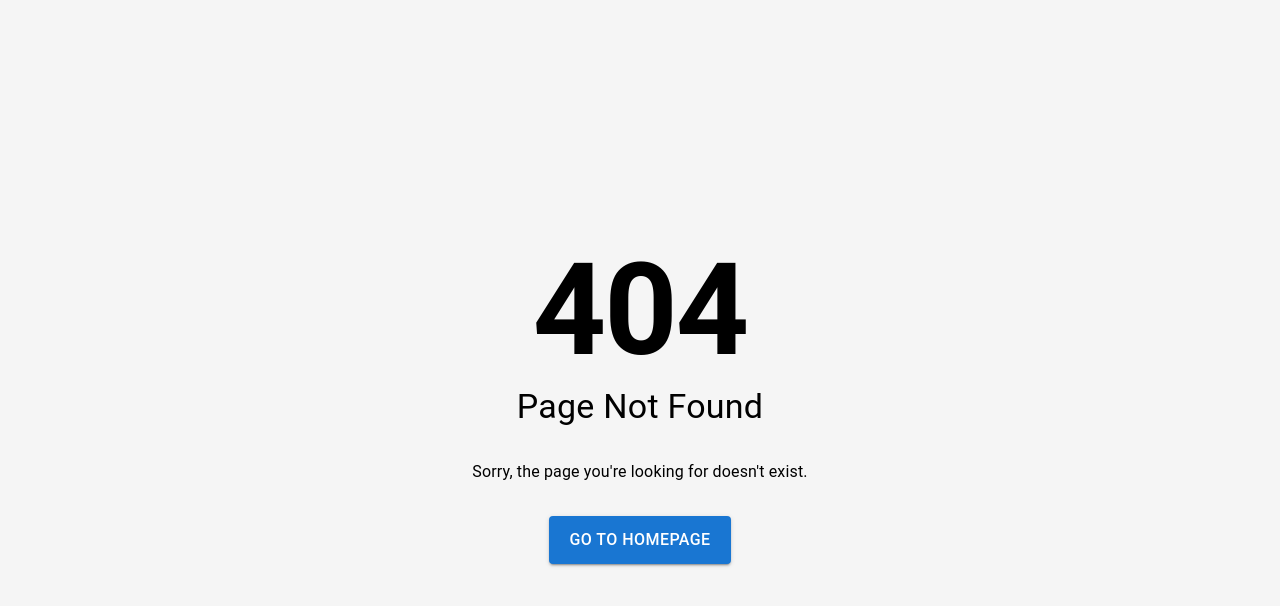
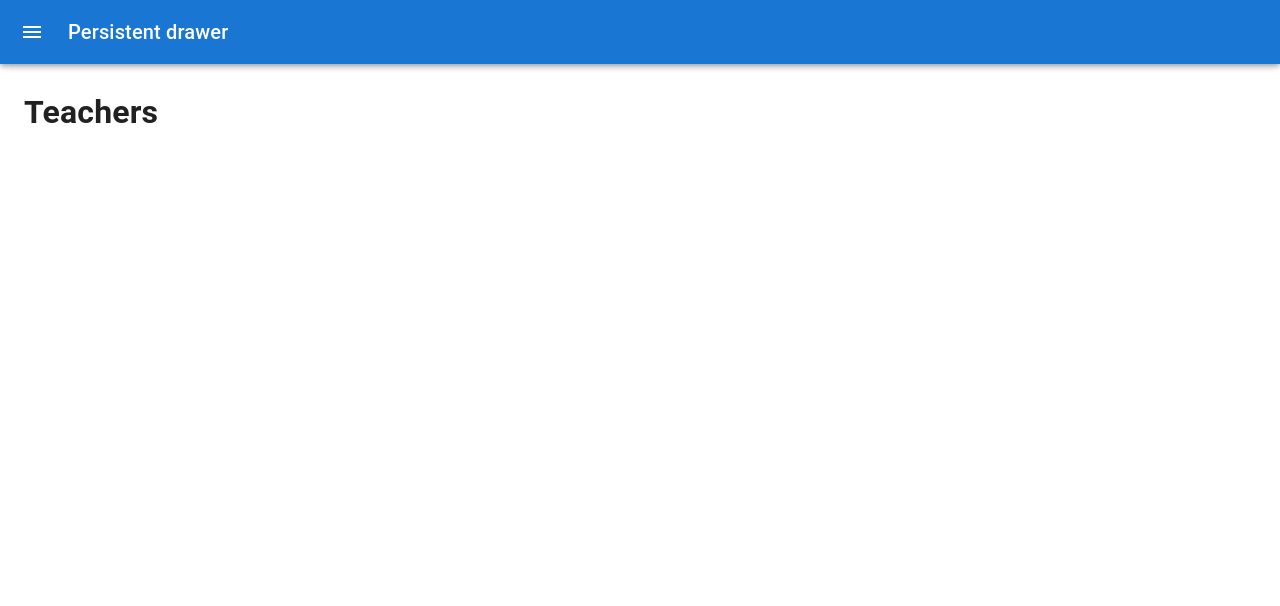
Before and after one commit to sbharth1/student_panel, a React (Vite) app: page /teacher in a window 1280 px wide. Before the commit this address had no page. Shown: the top 606 px of the page. Built offline with nearby package versions, Linux system fonts and the light colour scheme.

Commit message:
add teacher page

```diff
--- a/src/components/SideBar.tsx
+++ b/src/components/SideBar.tsx
@@ -6,15 +6,15 @@ import {
   ListItemIcon,
   Collapse,
 } from "@mui/material";
-import  { useState } from "react";
-import DashboardIcon from '@mui/icons-material/Dashboard';
+import { useState } from "react";
+import DashboardIcon from "@mui/icons-material/Dashboard";
 import ExpandMoreIcon from "@mui/icons-material/ExpandMore";
-import LayersIcon from '@mui/icons-material/Layers';
+import LayersIcon from "@mui/icons-material/Layers";
 import ExpandLessIcon from "@mui/icons-material/ExpandLess";
-import GroupIcon from '@mui/icons-material/Group';
+import GroupIcon from "@mui/icons-material/Group";
 import { useNavigate } from "react-router";
 
-const CollapseListItem = ({ links }:any) => {
+const CollapseListItem = ({ links }: any) => {
   const [isOpen, setIsOpen] = useState(false);
   const navigate = useNavigate();
   return (
@@ -34,9 +34,9 @@ const CollapseListItem = ({ links }:any) => {
       {links.children && (
         <Collapse in={isOpen}>
           <List>
-            {links.children.map((child:any, index:number) => (
+            {links.children.map((child: any, index: number) => (
               <ListItem disablePadding divider key={index}>
-                <ListItemButton onClick={() => navigate(links.path)}>
+                <ListItemButton onClick={() => navigate(child.path)}>
                   <ListItemIcon>{child.icon}</ListItemIcon>
                   <ListItemText primary={child.label} />
                 </ListItemButton>
@@ -65,15 +65,19 @@ const Navlinks = [
         label: "Students",
         icon: <GroupIcon />,
         path: "/student",
+      },
+      {
+        label: "Roles",
+        icon: <LayersIcon />,
+        path: "/roles",
+      },
+      {
+        label:"Teacher",
+        icon:<LayersIcon/>,
+        path:"/teacher"
       }
     ],
   },
-  {
-    label:"Roles",
-    icon:<LayersIcon/>,
-    path:"/roles"
-  }
-
 ];
 
 const Sidebar = () => {
--- /dev/null
+++ b/src/pages/Teacher.tsx
@@ -0,0 +1,8 @@
+
+const Teacher = () => {
+  return (
+    <h1>Teachers</h1>
+  )
+}
+
+export default Teacher
--- a/src/router/Route.tsx
+++ b/src/router/Route.tsx
@@ -6,6 +6,7 @@ import Dashboard from '../pages/Dashboard'
 import Student from '../pages/Student'
 import Roles from '../pages/Roles'
 import NotFound from '../pages/NotFound'
+import Teacher from '../pages/Teacher'
 const Router = () => {
   return (
     <BrowserRouter>
@@ -19,6 +20,7 @@ const Router = () => {
         <Route path="/dashboard" element={<Dashboard/>}/>
         <Route path="/student" element={<Student/>}/>
         <Route path="/roles" element={<Roles/>}/>
+        <Route path="/teacher" element={<Teacher/>}/>
         </Route>
      </Routes>
     </BrowserRouter>
```
Also changed, not shown: 1 other file (tests, documents, lock files or other folders).
